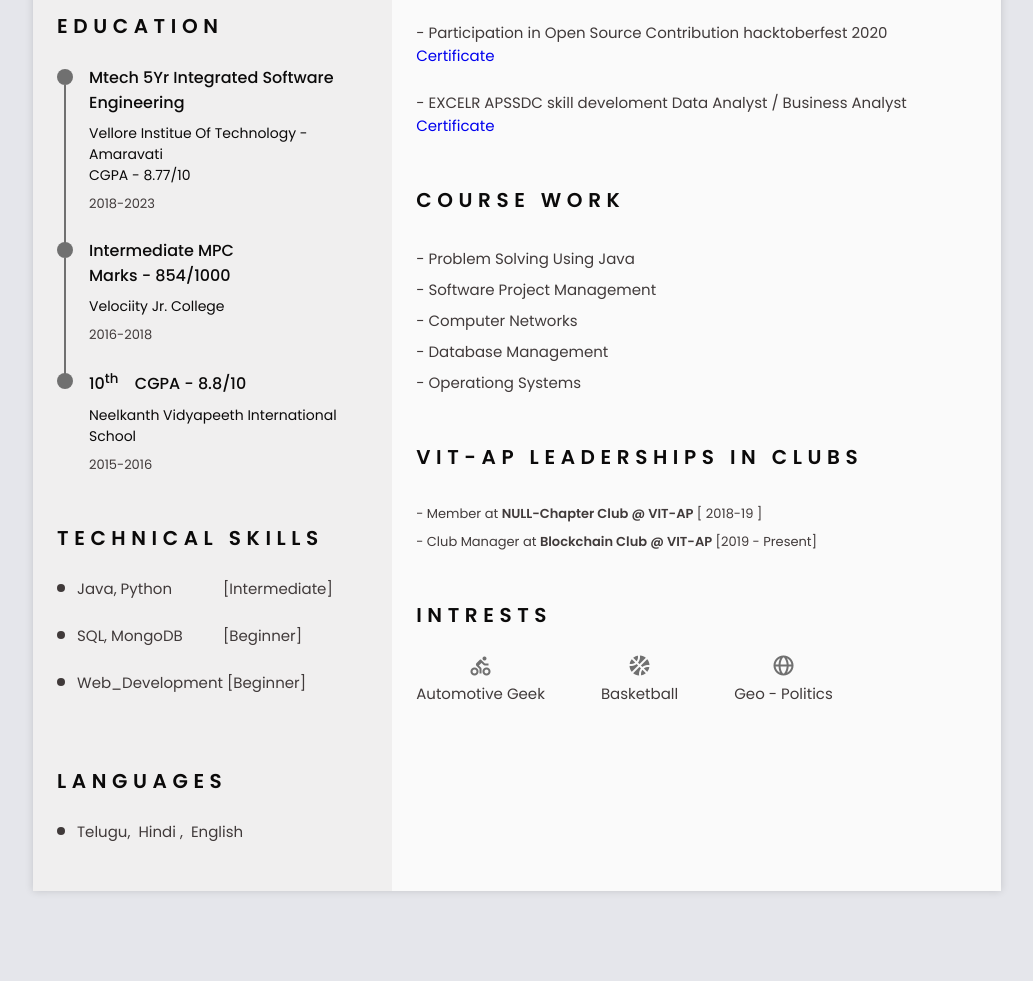
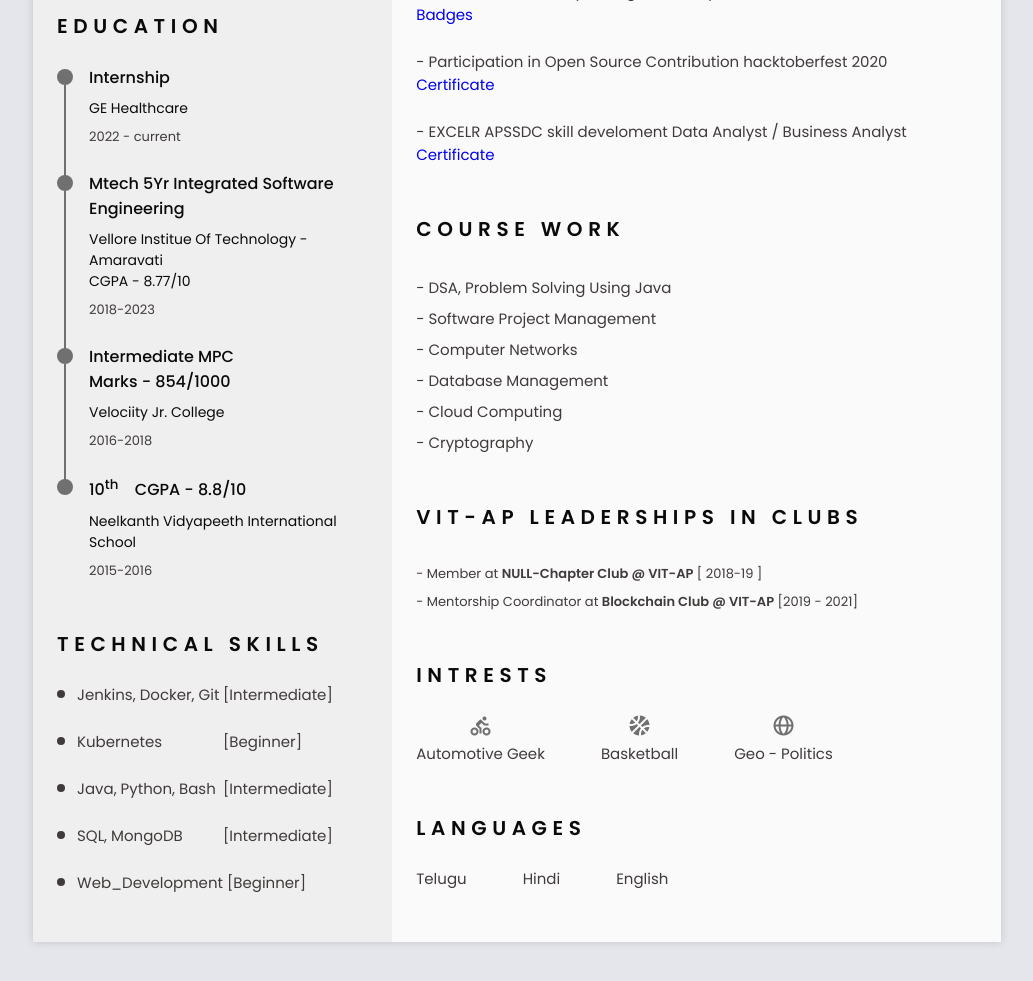
Before and after one commit to ChintalaNavaneeth/resume, a plain HTML site: page index.html in a window 1280 px wide. Shown: the part 875-1856 px from the top of the page, without its empty margins (123-1156 px from the left). Before the commit the page ends 1814 px from the top, so only its background shows below. Drawn offline with nearby package versions, Linux system fonts and the light colour scheme.

Commit message:
Update index.html

```diff
--- a/index.html
+++ b/index.html
@@ -147,6 +147,17 @@
                                 <span class="education__line"></span>
                             </div>
                             <div class="education__data bd-grid">
+                                <h3 class="education__title">Internship </h3>
+                                <span class="education__studies">GE Healthcare </span>
+                                <span class="education__year">2022 - current</span>
+                            </div>
+                        </div>
+                        <div class="education__content">
+                            <div class="education__time">
+                                <span class="education__rounder"></span>
+                                <span class="education__line"></span>
+                            </div>
+                            <div class="education__data bd-grid">
                                 <h3 class="education__title">Mtech 5Yr Integrated Software Engineering </h3>
                                 <span class="education__studies">Vellore Institue Of Technology - Amaravati <br>
                                     CGPA - 8.77/10</span>
@@ -185,12 +196,17 @@
                     <div class="skills__content bd-grid">
                         <ul class="skills__data">
                             <li class="skills__name">
-                                <span class="skills__circle"></span>Java, Python
+                                <span class="skills__circle"></span>Jenkins, Docker, Git
+                            </li>
+                            <li class="skills__name">
+                                <span class="skills__circle"></span>Kubernetes
+                            </li>
+                            <li class="skills__name">
+                                <span class="skills__circle"></span>Java, Python, Bash
                             </li>
                             <li class="skills__name">
                                 <span class="skills__circle"></span>SQL, MongoDB
                             </li>
-
                             <li class="skills__name">
                                 <span class="skills__circle"></span>Web_Development
                             </li>
@@ -201,7 +217,13 @@
                                 <span></span>[Intermediate]
                             </li>
                             <li class="skills__name">
-                                <span></span> [Beginner]
+                                <span></span>[Beginner]
+                            </li>
+                            <li class="skills__name">
+                                <span></span> [Intermediate]
+                            </li>
+                            <li class="skills__name">
+                                <span></span> [Intermediate]
                             </li>
                             <li class="skills__name">
                                 <span></span>&nbsp;[Beginner]
@@ -211,26 +233,13 @@
                     </div>
                 </section>
 
-                <!--========== SKILLS  ==========-->
-                <section class="skills section" id="skills">
-                    <h2 class="section-title">Languages</h2>
 
-                    <div class="skills__content ">
-                        <ul class="skills__data">
-                            <li class="skills__name">
-                                <span class="skills__circle"></span>Telugu,&nbsp; Hindi ,&nbsp; English
-                            </li>
-
-                        </ul>
-
-                    </div>
-                </section>
 
             </div>
             <div class="resume__right">
                 <!--========== Projects ==========-->
                 <section class="experience section" id="experience">
-                    <h2 class="section-title">Academic Projects</h2>
+                    <h2 class="section-title">Academic work</h2>
 
                     <div class="experience__container bd-grid">
                         <div class="experience__content">
@@ -240,18 +249,17 @@
 
 
                             <div class="experience__data bd-grid">
-                                <h3 class="experience__title">Univ`Blog</h3>
-                                <span class="experience__comp"><a target="_blank"
-                                        href="https://univblog.herokuapp.com">univblog.herokuapp.com</a></span>
-                                <p class="experience__description"> - Univ`Blog is an social media application which was
-                                    created to run with in the university or an institution.
+                                <h3 class="experience__title">Devops intern at GE Healtcare</h3>
+                                <p class="experience__description"> - Gained experience in devops role and principles
                                     <br>
                                     <br>
-                                    - Specially can act as an blog forum with in the university.
+                                    - I got involved in writing API's for applications as the backend using springboot.
                                     <br>
                                     <br>
-                                    - This project is developed using Python (Django Framework) and was hosted in
-                                    heroku.
+                                    - Moreover, I have learned and worked on writing automation scripts using bash and python which are actively executed in the containers and used in jenkins pipelines.
+                                    <br>
+                                    <br>
+                                    - I had an active role in developing python packages which can be installed using pip and can be used as commands from cli.
                                 </p>
                             </div>
                         </div>
@@ -345,11 +353,12 @@
                     <div class="references__container bd-grid">
                         <div class="references__content bd-grid">
                             <ul class="references__contact">
-                                <li> - Problem Solving Using Java</li>
+                                <li> - DSA, Problem Solving Using Java</li>
                                 <li> - Software Project Management</li>
                                 <li> - Computer Networks</li>
                                 <li> - Database Management</li>
-                                <li> - Operationg Systems</li>
+                                <li> - Cloud Computing</li>
+                                <li> - Cryptography</li>
                             </ul>
                         </div>
                     </div>
@@ -362,8 +371,8 @@
                         <div class="cc__content bd-grid">
                             <ul class="cc__contact">
                                 <li> - Member at <b>NULL-Chapter Club @ VIT-AP</b> [ 2018-19 ] </li>
-                                <li> - Club Manager at <b>Blockchain Club @ VIT-AP</b> [2019 -
-                                    Present]
+                                <li> - Mentorship Coordinator at <b>Blockchain Club @ VIT-AP</b> [2019 -
+                                    2021]
                                 </li>
                             </ul>
                         </div>
@@ -406,6 +415,22 @@
                         </div>
                     </div>
                 </section>
+
+                <!--========== SKILLS  ==========-->
+                <section class="skills section" id="skills">
+                    <h2 class="section-title">Languages</h2>
+                    <div class="intrests__container bd-grid">
+                        <div class="intrests__content">
+                            <span class="intrests__name">Telugu</span>
+                        </div>
+                        <div class="intrests__content">
+                            <span class="intrests__name">Hindi</span>
+                        </div>
+                        <div class="intrests__content">
+                            <span class="intrests__name">English</span>
+                        </div>
+                    </div>
+                </section>
             </div>
         </div>
     </main>
```
